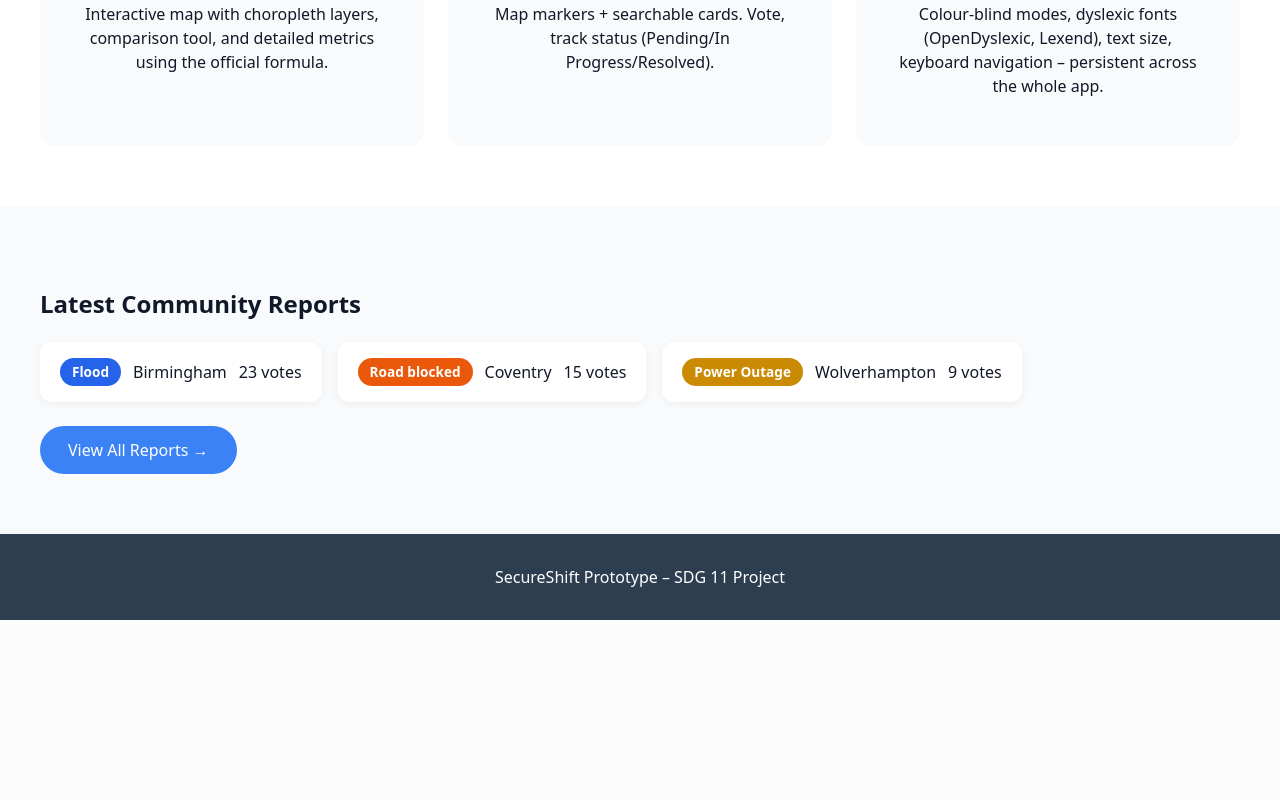
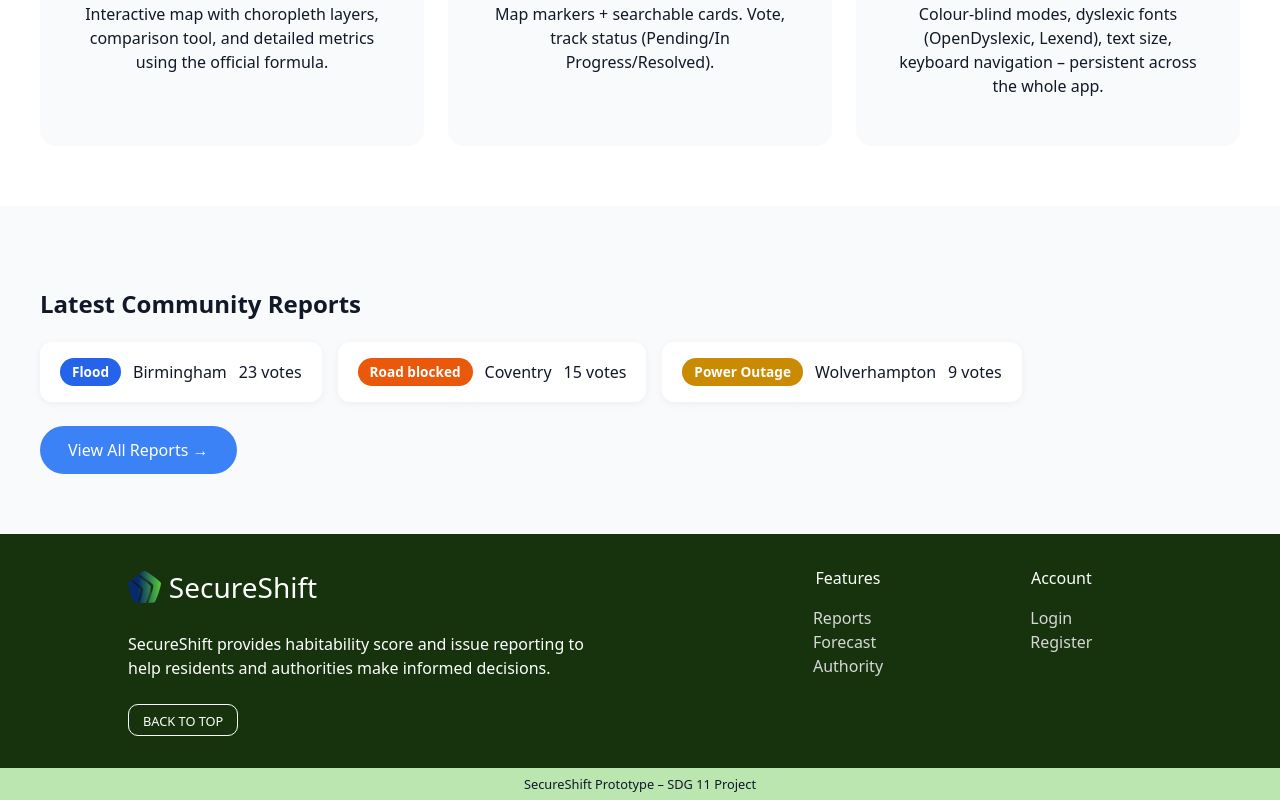
Before and after one commit to Fwaith/SecureShift, a Vue app in the folder client/: page /home in a window 1280 px wide. Shown: the part 797-1597 px from the top of the page. Before the commit the page ends 1417 px from the top, so only its background shows below. Built offline with nearby package versions, Linux system fonts and the light colour scheme; no server answers.

Commit message:
update footer

```diff
--- a/client/src/components/AppFooter.vue
+++ b/client/src/components/AppFooter.vue
@@ -1,14 +1,143 @@
 <template>
     <footer class="footer">
-        <p>SecureShift Prototype – SDG 11 Project</p>
+        <div class="content">
+            <div class="about">
+                <div class="logo">
+                    <img src="/logo.svg" alt="Logo" class="logo-image"/>
+                    <span class="logo-text">SecureShift</span>
+                </div>
+                <p class="tagline">SecureShift provides habitability score and issue reporting to help residents and authorities make informed decisions.</p>
+                <button @click="scrolltoTop">
+                    <span class="button-text">BACK TO TOP</span>
+                    <img />
+                </button>
+            </div>
+            <div class="features">
+                <span class="category">Features</span>
+                <nav>
+                    <router-link to="/reports" class="nav-link">Reports</router-link>
+                    <router-link to="/forecast" class="nav-link">Forecast</router-link>
+                    <router-link to="/authority" class="nav-link">Authority</router-link>
+                </nav>
+            </div>
+            <div class="account">
+                <span class="category">Account</span>
+                <nav>
+                    <router-link to="/login" class="nav-link">Login</router-link>
+                    <router-link to="/register" class="nav-link">Register</router-link>
+                </nav>
+            </div>
+        </div>
+        <div class="footnote">
+            <span class="footnote-text">SecureShift Prototype – SDG 11 Project</span>
+        </div>
     </footer>
 </template>
 
+<script setup>
+function scrolltoTop(){
+    window.scrollTo({
+        top: 0,
+        behavior: 'smooth'
+    });
+}
+</script>
+
 <style scoped>
-    .footer {
-    background: #2c3e50;
-    color: white;
-    text-align: center;
-    padding: 15px;
+.footer {
+    display: flex;
+    flex-direction: column;
+    align-items: center;
+}
+
+.content {
+    display: flex;
+    flex-wrap: wrap;
+    background: var(--on-container);
+    padding: 2rem 8rem;
+    gap: 2rem;
+    width: 100%;
+    color: var(--on-primary);
+}
+
+.about {
+    display: flex;
+    flex: 4;
+    flex-direction: column;
+    gap: 1.5rem;
+}
+
+.logo {
+    display: flex;
+    align-items: center;
+    gap: 0.5rem;
+}
+
+.logo-image {
+    width: auto;
+    height: 2rem;
+}
+
+.logo-text {
+    font-size: 1.75rem;
+    font-weight: 300;
+    text-decoration: none;
+}
+
+.tagline {
+    padding: 0;
+    margin: 0;
+    width: 30rem;
+}
+
+button {
+    width: fit-content;
+    height: 2rem;
+    border: 1px solid var(--on-primary);
+    border-radius: 10px;
+    color: var(--on-primary);
+    background: var(--on-container);
+}
+
+.button-text {
+    margin: 0.5rem;
+    font-size: 0.8rem;
+}
+
+.features, .account{
+    display: flex;
+    flex: 1;
+    flex-direction: column;
+    padding: 1rem;
+    padding-top: 0;
+    align-items: center;
+    font-size: 1rem;
+}
+
+nav {
+    display: flex;
+    flex-direction: column;
+}
+
+.nav-link {
+    color: var(--background);
+    filter: brightness(0.85);
+}
+
+.category {
+    padding-bottom: 1rem;
+}
+
+.footnote {
+    display: flex;
+    align-items: center;
+    justify-content: center;
+    background: var(--container);
+    width: 100%;
+    font-size: 0.8rem;
+}
+
+.footnote-text {
+    margin: 0.4rem;
 }
 </style>
```
Also changed, not shown: client/src/components/common/AppFooter.vue (deleted), client/src/components/common/AppHeader.vue (deleted), client/src/components/common/BaseButton.vue (deleted), client/src/components/common/BaseCard.vue (deleted).
